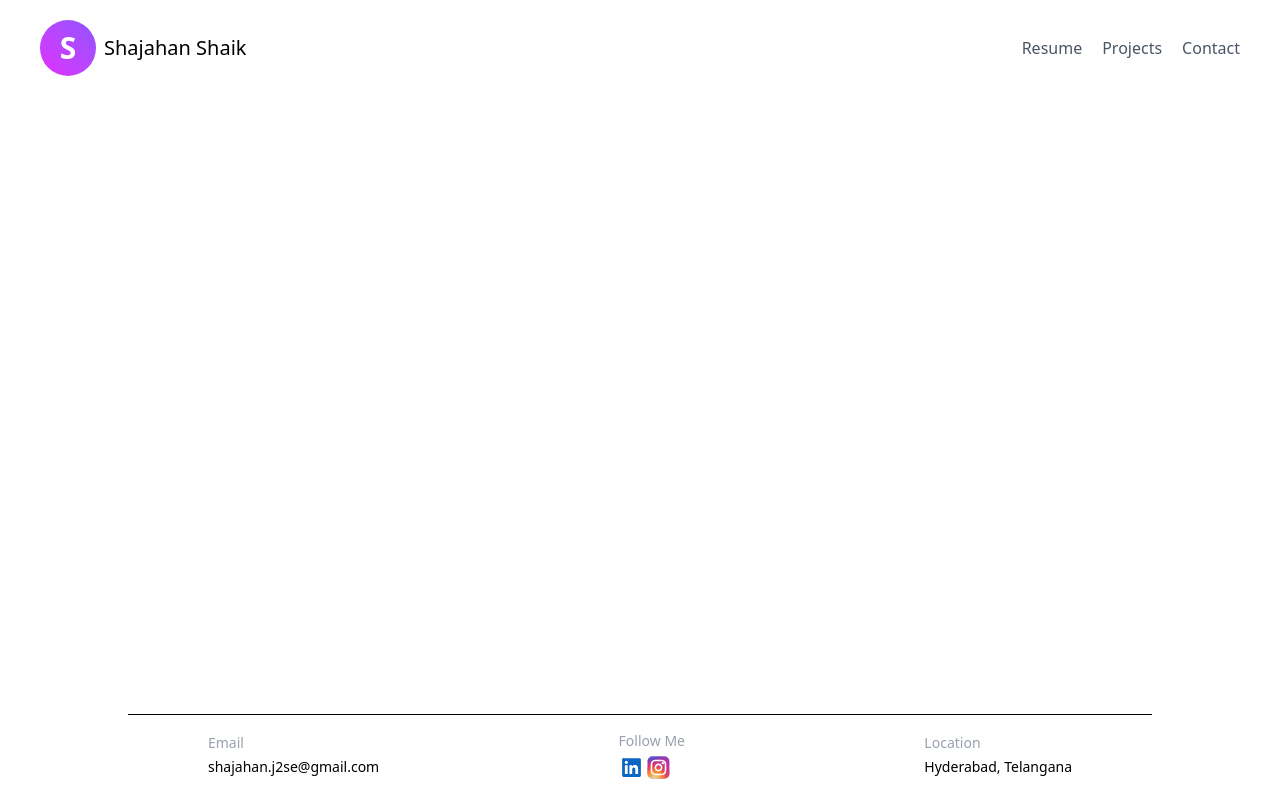
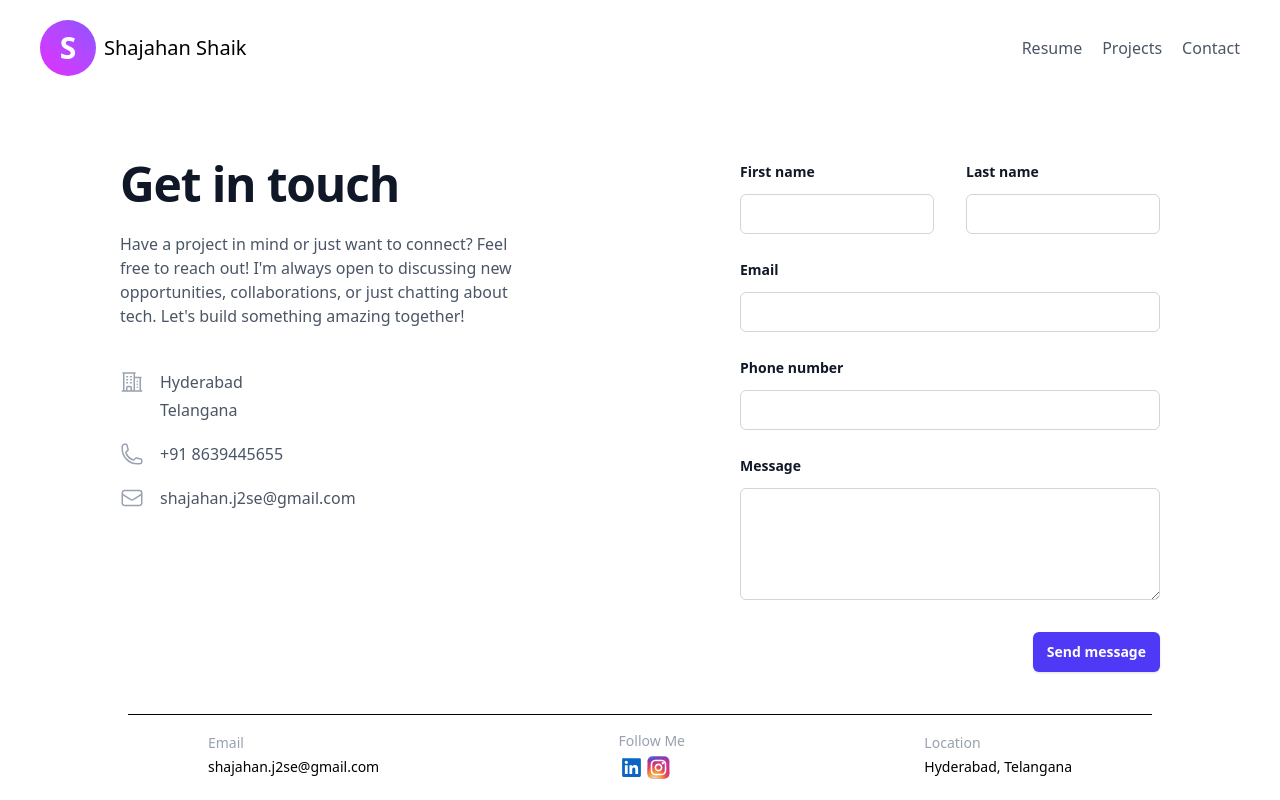
Before and after one commit to shajahansheik/portfolio, a Next.js app: page /contact in a window 1280 px wide. Built offline with nearby package versions, Linux system fonts and the light colour scheme.

Commit message:
contact page created

```diff
--- /dev/null
+++ b/app/components/education.tsx
@@ -0,0 +1,7 @@
+import React from 'react'
+
+export default function Education() {
+  return (
+    <div>education</div>
+  )
+}
--- /dev/null
+++ b/app/components/experience.tsx
@@ -0,0 +1,7 @@
+import React from 'react'
+
+export default function Experience() {
+  return (
+    <div>Ee</div>
+  )
+}
--- /dev/null
+++ b/app/components/skills.tsx
@@ -0,0 +1,7 @@
+import React from 'react'
+
+export default function Skills() {
+  return (
+    <div>skills</div>
+  )
+}
--- a/app/contact/page.tsx
+++ b/app/contact/page.tsx
@@ -1,16 +1,142 @@
 import React from 'react'
 import BottomNav from '../components/bottomnav'
+import { BuildingOffice2Icon, EnvelopeIcon, PhoneIcon } from '@heroicons/react/24/outline'
 
 export default function page() {
   return (
     <div className="h-full">
       <div className="h-[88%]">
-      <div></div>
-      <div></div>
+        <div className='grid grid-cols-2 gap-10 mx-10 h-full'>
+          <div className='p-20'>
+            <h2 className="text-pretty text-4xl font-semibold tracking-tight text-gray-900 sm:text-5xl">
+              Get in touch
+            </h2>
+            <p className="mt-6 text-base text-gray-600">
+            Have a project in mind or just want to connect? Feel free to reach out! I'm always open to discussing new opportunities, collaborations, or just chatting about tech. Let's build something amazing together!
+            </p>
+            <dl className="mt-10 space-y-4 text-base/7 text-gray-600">
+              <div className="flex gap-x-4">
+                <dt className="flex-none">
+                  <span className="sr-only">Address</span>
+                  <BuildingOffice2Icon aria-hidden="true" className="h-7 w-6 text-gray-400" />
+                </dt>
+                <dd>
+                  Hyderabad
+                  <br />
+                  Telangana
+                </dd>
+              </div>
+              <div className="flex gap-x-4">
+                <dt className="flex-none">
+                  <span className="sr-only">Telephone</span>
+                  <PhoneIcon aria-hidden="true" className="h-7 w-6 text-gray-400" />
+                </dt>
+                <dd>
+                  <a href="tel:+91 9000425100" className="hover:text-gray-900">
+                    +91 8639445655
+                  </a>
+                </dd>
+              </div>
+              <div className="flex gap-x-4">
+                <dt className="flex-none">
+                  <span className="sr-only">Email</span>
+                  <EnvelopeIcon aria-hidden="true" className="h-7 w-6 text-gray-400" />
+                </dt>
+                <dd>
+                  <a href="mailto:shajahan.j2se@gmail.com" className="hover:text-gray-900">
+                  shajahan.j2se@gmail.com
+                  </a>
+                </dd>
+              </div>
+            </dl>
+          </div>
+            <form className='p-20'>
+                <div className="grid grid-cols-1 gap-x-8 gap-y-6 sm:grid-cols-2">
+                  <div>
+                    <label htmlFor="first-name" className="block text-sm/6 font-semibold text-gray-900">
+                      First name
+                    </label>
+                    <div className="mt-2.5">
+                      <input
+                        id="first-name"
+                        name="first-name"
+                        type="text"
+                        autoComplete="given-name"
+                        className="block w-full rounded-md bg-white px-3.5 py-2 text-base text-gray-900 outline  -outline-offset-1 outline-gray-300 placeholder:text-gray-400 focus:outline focus:outline-2 focus:-outline-offset-2 focus:outline-indigo-600"
+                      />
+                    </div>
+                  </div>
+                  <div>
+                    <label htmlFor="last-name" className="block text-sm/6 font-semibold text-gray-900">
+                      Last name
+                    </label>
+                    <div className="mt-2.5">
+                      <input
+                        id="last-name"
+                        name="last-name"
+                        type="text"
+                        autoComplete="family-name"
+                        className="block w-full rounded-md bg-white px-3.5 py-2 text-base text-gray-900 outline outline-1 -outline-offset-1 outline-gray-300 placeholder:text-gray-400 focus:outline focus:outline-2 focus:-outline-offset-2 focus:outline-indigo-600"
+                      />
+                    </div>
+                  </div>
+                  <div className="sm:col-span-2">
+                    <label htmlFor="email" className="block text-sm/6 font-semibold text-gray-900">
+                      Email
+                    </label>
+                    <div className="mt-2.5">
+                      <input
+                        id="email"
+                        name="email"
+                        type="email"
+                        autoComplete="email"
+                        className="block w-full rounded-md bg-white px-3.5 py-2 text-base text-gray-900 outline outline-1 -outline-offset-1 outline-gray-300 placeholder:text-gray-400 focus:outline focus:outline-2 focus:-outline-offset-2 focus:outline-indigo-600"
+                      />
+                    </div>
+                  </div>
+                  <div className="sm:col-span-2">
+                    <label htmlFor="phone-number" className="block text-sm/6 font-semibold text-gray-900">
+                      Phone number
+                    </label>
+                    <div className="mt-2.5">
+                      <input
+                        id="phone-number"
+                        name="phone-number"
+                        type="tel"
+                        autoComplete="tel"
+                        className="block w-full rounded-md bg-white px-3.5 py-2 text-base text-gray-900 outline outline-1 -outline-offset-1 outline-gray-300 placeholder:text-gray-400 focus:outline focus:outline-2 focus:-outline-offset-2 focus:outline-indigo-600"
+                      />
+                    </div>
+                  </div>
+                  <div className="sm:col-span-2">
+                    <label htmlFor="message" className="block text-sm/6 font-semibold text-gray-900">
+                      Message
+                    </label>
+                    <div className="mt-2.5">
+                      <textarea
+                        id="message"
+                        name="message"
+                        rows={4}
+                        className="block w-full rounded-md bg-white px-3.5 py-2 text-base text-gray-900 outline outline-1 -outline-offset-1 outline-gray-300 placeholder:text-gray-400 focus:outline focus:outline-2 focus:-outline-offset-2 focus:outline-indigo-600"
+                        defaultValue={''}
+                      />
+                    </div>
+                  </div>
+                </div>
+                <div className="mt-8 flex justify-end">
+                  <button
+                    type="submit"
+                    className="rounded-md bg-indigo-600 px-3.5 py-2.5 text-center text-sm font-semibold text-white shadow-sm hover:bg-indigo-500 focus-visible:outline focus-visible:outline-2 focus-visible:outline-offset-2 focus-visible:outline-indigo-600"
+                  >
+                    Send message
+                  </button>
+              </div>
+            </form>
+        </div>
       </div>
       <div className="h-[12%]">
-        <BottomNav/>
-        </div>
+        <BottomNav />
+      </div>
     </div>
   )
 }
--- a/app/resume/page.tsx
+++ b/app/resume/page.tsx
@@ -1,7 +1,17 @@
 import React from 'react'
+import Experience from '../components/experience'
+import Education from '../components/education'
+import Skills from '../components/skills'
 
 export default function page() {
   return (
-    <div>Resume</div>
+    <div>
+      <div className='px-60 text-3xl'>Resume</div>
+      <div>
+        <Experience/>
+        <Education/>
+        <Skills/>
+      </div>
+    </div>
   )
 }
```
Also changed, not shown: app/components/bottomnav.tsx (+12 -12 lines), package.json (+6 -5 lines), 1 other file (tests, documents, lock files or other folders).
